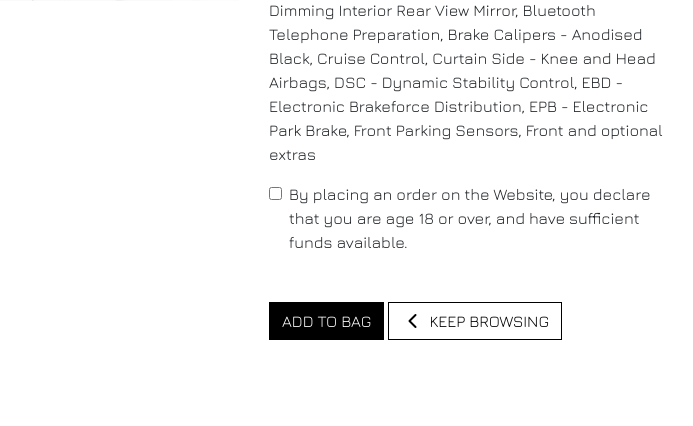
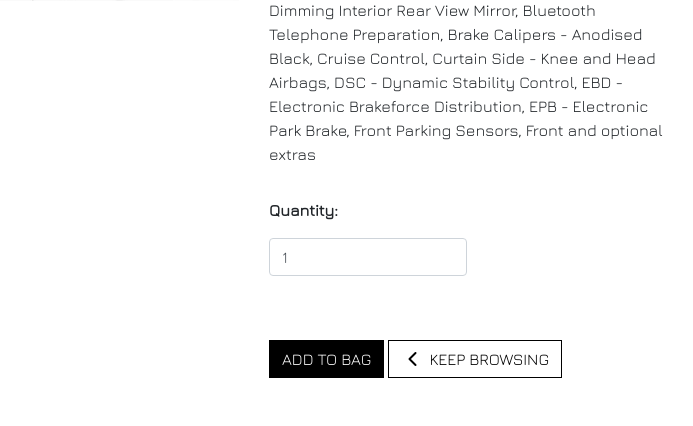
Before and after one commit to kslg/elite-rides, a Django app: page /products/1 in a window 1280 px wide. Shown: the part 475-901 px from the top of the page, without its empty margins (386-1079 px from the left). Before the commit the page ends 815 px from the top, so only its background shows below. Run offline with Django 3.2, Linux system fonts and the light colour scheme; data comes from the database, SQL or seed files in the repository; some libraries are stand-ins or nearby versions.

Commit message:
removed redundant checkbox functionality

```diff
--- a/products/templates/products/product_detail.html
+++ b/products/templates/products/product_detail.html
@@ -41,7 +41,7 @@
                     <form class="form" action="{% url 'add_to_bag' product.id %}" method="POST">
                         {% csrf_token %}
                         <div class="form-row">
-                            <div class="col-12 d-none">
+                            <div class="col-12">
                                 <p class="mt-3"><strong>Quantity:</strong></p>
                                 <div class="form-group w-50">
                                     <div class="input-group">
@@ -50,12 +50,6 @@
                                 </div>
                             </div>
                             <div class="col-12">
-                                <div class="form-check">
-                                    <input class="form-check-input" type="checkbox" value="" id="invalidCheck" required>
-                                    <label class="form-check-label" for="invalidCheck">
-                                        By placing an order on the Website, you declare that you are age 18 or over, and have sufficient funds available.
-                                    </label>
-                                  </div>
                                 <input type="submit" class="btn btn-black rounded-0 text-uppercase mt-5" value="Add to Bag">
                                 <a href="{% url 'products' %}" class="btn btn-outline-black rounded-0 mt-5">
                                     <span class="icon">
```
